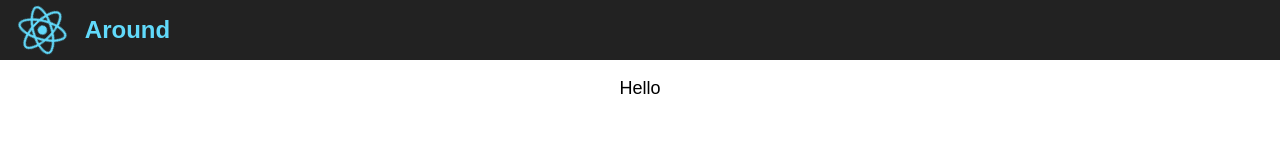
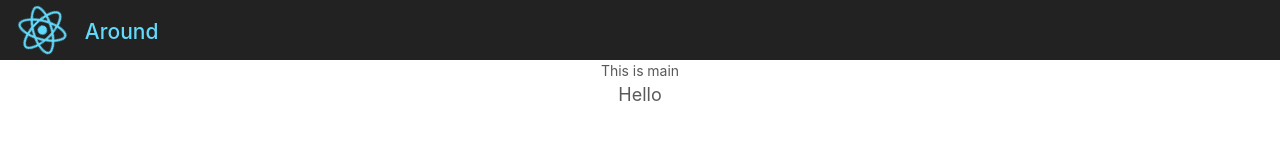
Before and after one commit to aaamber/around-web, a React (Create React App) app: page / in a window 1280 px wide. Shown: the top 167 px of the page. Built offline with nearby package versions, Linux system fonts and the light colour scheme.

Commit message:
installed jquery

```diff
--- a/package.json
+++ b/package.json
@@ -3,6 +3,8 @@
   "version": "0.1.0",
   "private": true,
   "dependencies": {
+    "antd": "^3.3.1",
+    "jquery": "^3.3.1",
     "react": "^16.2.0",
     "react-dom": "^16.2.0",
     "react-scripts": "1.1.1"
--- a/src/App.css
+++ b/src/App.css
@@ -1,3 +1,5 @@
+@import '~antd/dist/antd.css';
+
 .App {
   text-align: center;
 }
@@ -18,6 +20,7 @@
   font-size: 1.5em;
   float: left;
   color: #61dafb;
+  padding-top: 16px;
 }
 
 .App-intro {
--- a/src/App.js
+++ b/src/App.js
@@ -1,12 +1,14 @@
 import React, { Component } from 'react';
 import {Header} from './Header';
+import {Main} from './Main';
 import './App.css';
 
 class App extends Component {
   render() {
     return (
       <div className="App">
-          <Header/>
+        <Header/>
+        <Main/>
         <p className="App-intro">
           Hello
         </p>
--- /dev/null
+++ b/src/Main.js
@@ -0,0 +1,11 @@
+import React from 'react';
+
+export class Main extends React.Component {
+  render() {
+    return (
+      <div>
+        This is main
+      </div>
+    );
+  }
+}
```
Also changed, not shown: 1 other file (tests, documents, lock files or other folders).
